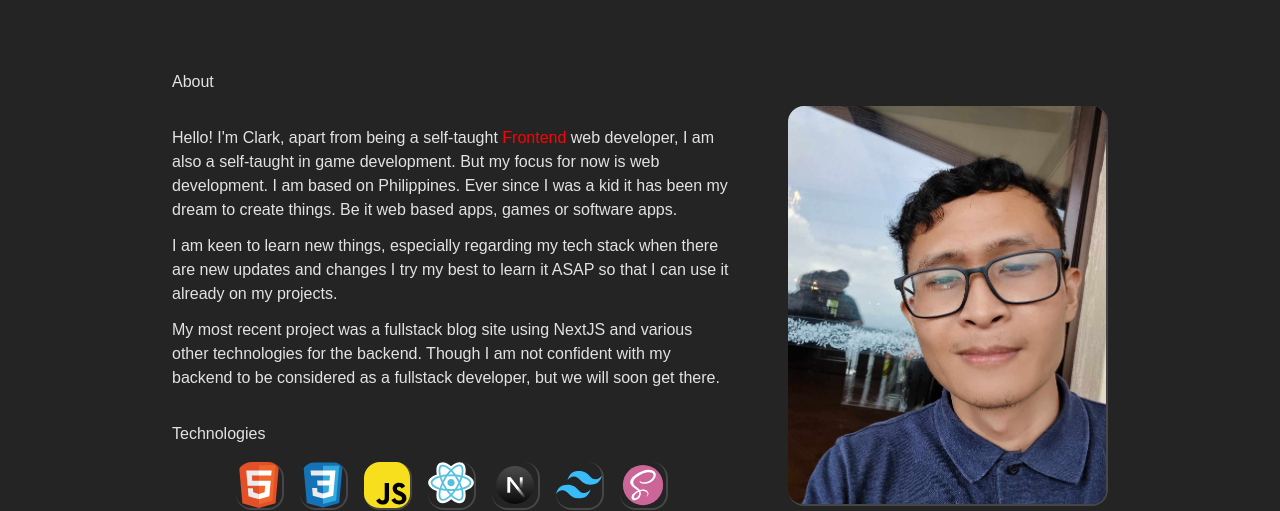
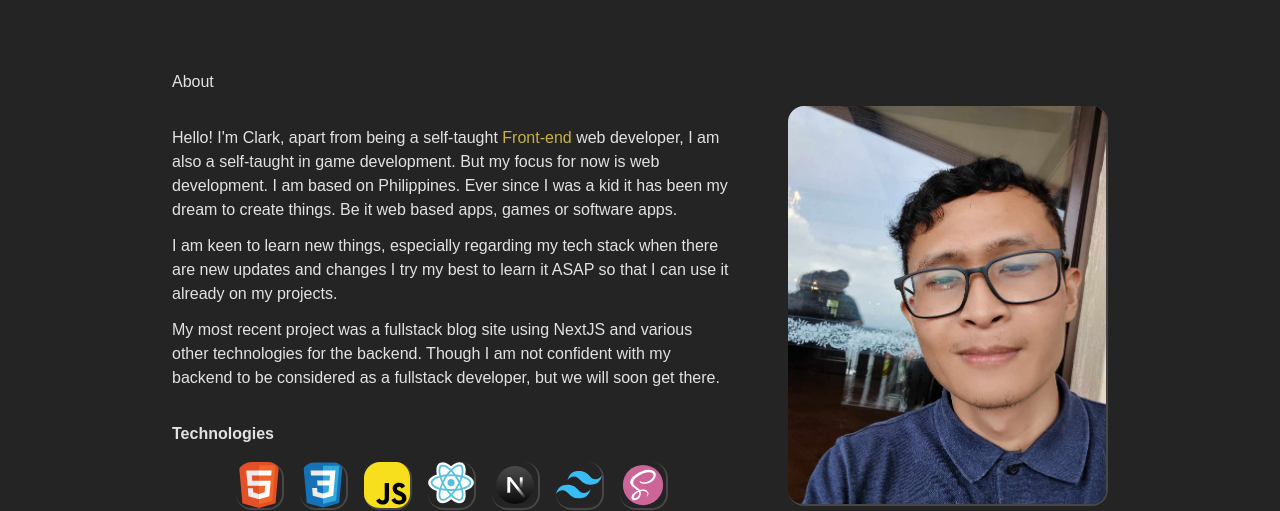
Before and after one commit to J0hnux/react-portfolio, a React (Vite) app: page / in a window 1280 px wide. Shown: the part 820-1331 px from the top of the page. Built offline with nearby package versions, Linux system fonts and the light colour scheme.

Commit message:
renamed color to text

```diff
--- a/src/components/About.jsx
+++ b/src/components/About.jsx
@@ -8,7 +8,7 @@ const About = () => {
         <div className="about__box">
           <p>
             Hello! I'm Clark, apart from being a self-taught{" "}
-            <span className="frontend__color">Frontend</span> web developer, I
+            <span className="frontend__text">Front-end</span> web developer, I
             am also a self-taught in game development. But my focus for now is
             web development. I am based on Philippines. Ever since I was a kid
             it has been my dream to create things. Be it web based apps, games
@@ -27,7 +27,9 @@ const About = () => {
           </p>
         </div>
         <div className="tech__stack">
-          <h3>Technologies</h3>
+          <h3>
+            <b>Technologies</b>
+          </h3>
           <ul>
             <li>
               <img src="/Technologies/html.svg" alt="html" />
```
